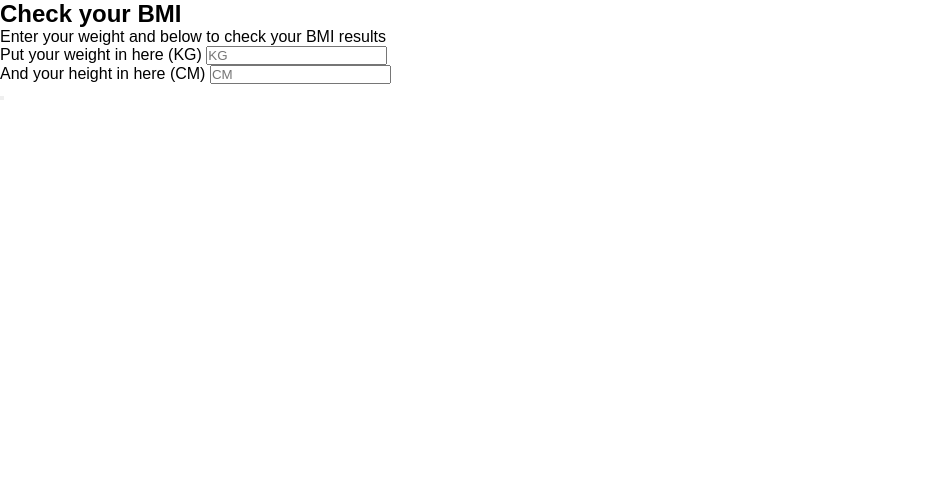
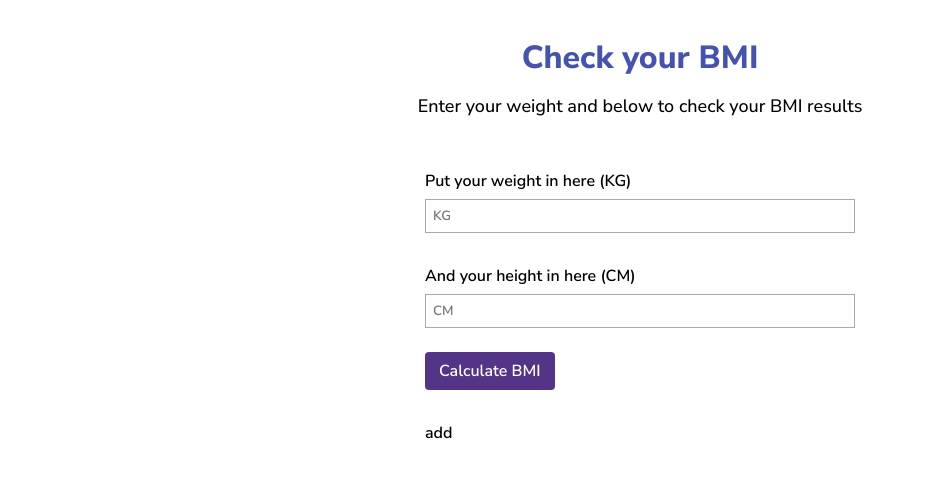
Before and after one commit to Agaam03/BMI-Calculator, a plain HTML site: page docs/index.html in a window 1280 px wide. Shown: the whole page, without its empty margins (0-925 px from the left). Drawn offline with Linux system fonts and the light colour scheme.

Commit message:
Menambah Styling CSS

```diff
--- a/docs/index.html
+++ b/docs/index.html
@@ -5,6 +5,11 @@
     <meta name="viewport" content="width=device-width, initial-scale=1.0">
     <title>BMI-Calculator | Agaam</title>
     <link rel="stylesheet" href="../styles/style.css">
+
+    <!-- Google Fonts -->
+    <link rel="preconnect" href="https://fonts.googleapis.com">
+    <link rel="preconnect" href="https://fonts.gstatic.com" crossorigin>
+    <link href="https://fonts.googleapis.com/css2?family=Nunito+Sans:ital,opsz,wght@0,6..12,200;0,6..12,300;0,6..12,400;0,6..12,500;0,6..12,600;0,6..12,700;0,6..12,800;1,6..12,200;1,6..12,300;1,6..12,400;1,6..12,500;1,6..12,600;1,6..12,700;1,6..12,800&family=Poppins:ital,wght@0,300;0,500;0,600;0,900;1,700;1,800&display=swap" rel="stylesheet">
 </head>
 <body>
     <section class="container">
@@ -16,17 +21,17 @@
         <form class="submit">
             <div class="submit-form">
                 <div class="form-item">
-                    <label for="KG">Put your weight in here (KG)</label>
+                    <label class="label" for="KG">Put your weight in here (KG)</label>
                     <input type="text" name="KG" id="weight" placeholder="KG">
                 </div>
                 <div class="form-item">
-                    <label for="CM">And your height in here (CM)</label>
+                    <label class="label" for="CM">And your height in here (CM)</label>
                     <input type="text" name="KG" id="weight" placeholder="CM">
                 </div>
                 <div class="form-item">
-                    <button type="submit" id="submit-item"></button>
+                    <span type="submit" id="submit-item">Calculate BMI</span>
                 </div>
-                <div class="alert"></div>
+                <div id="alert" class="alert">add</div>
             </div>
         </form>
     </section>
--- a/styles/style.css
+++ b/styles/style.css
@@ -4,5 +4,69 @@
     box-sizing: border-box;
     text-decoration: none;
     list-style: none;
-    font-family: Arial, Helvetica, sans-serif;
+    font-family: 'Nunito Sans', sans-serif;
 }
+
+.container{
+    margin: auto;
+    width: 50%;
+}
+
+.title{
+    text-align: center;
+    padding-top: 36px;
+    padding-bottom: 24px;
+}
+
+.title h2{
+    padding-bottom: 15px;
+    font-weight: 800;
+    font-size: 32px;
+    color: rgb(69, 84, 170);
+}
+
+.title p{
+    font-size: 18px;
+    font-weight: 500;
+}
+
+.submit{
+    margin: 0px 85px;
+}
+
+.label{
+    font-weight: 600;
+}
+
+.submit-form{
+    margin: 16px 0px;
+}
+
+.form-item{
+    width: 100%;
+    padding: 12px 20px;
+    margin: 8px 0;
+}
+
+.form-item input{
+    margin-top: 7px;
+    padding: 7px;
+    display: block;
+    width: 100%;
+    font-weight:600;
+    border: 0.3px rgb(180, 166, 166) solid;
+}
+
+.form-item span{
+    background-color: rgb(84, 52, 134);
+    color: white;
+    padding: 8px 14px;
+    border-radius: 4px;
+    font-weight: 600;
+}
+
+.alert{
+    margin-top: 28px;
+    margin-left: 20px;
+    font-weight: 600;
+}
```
